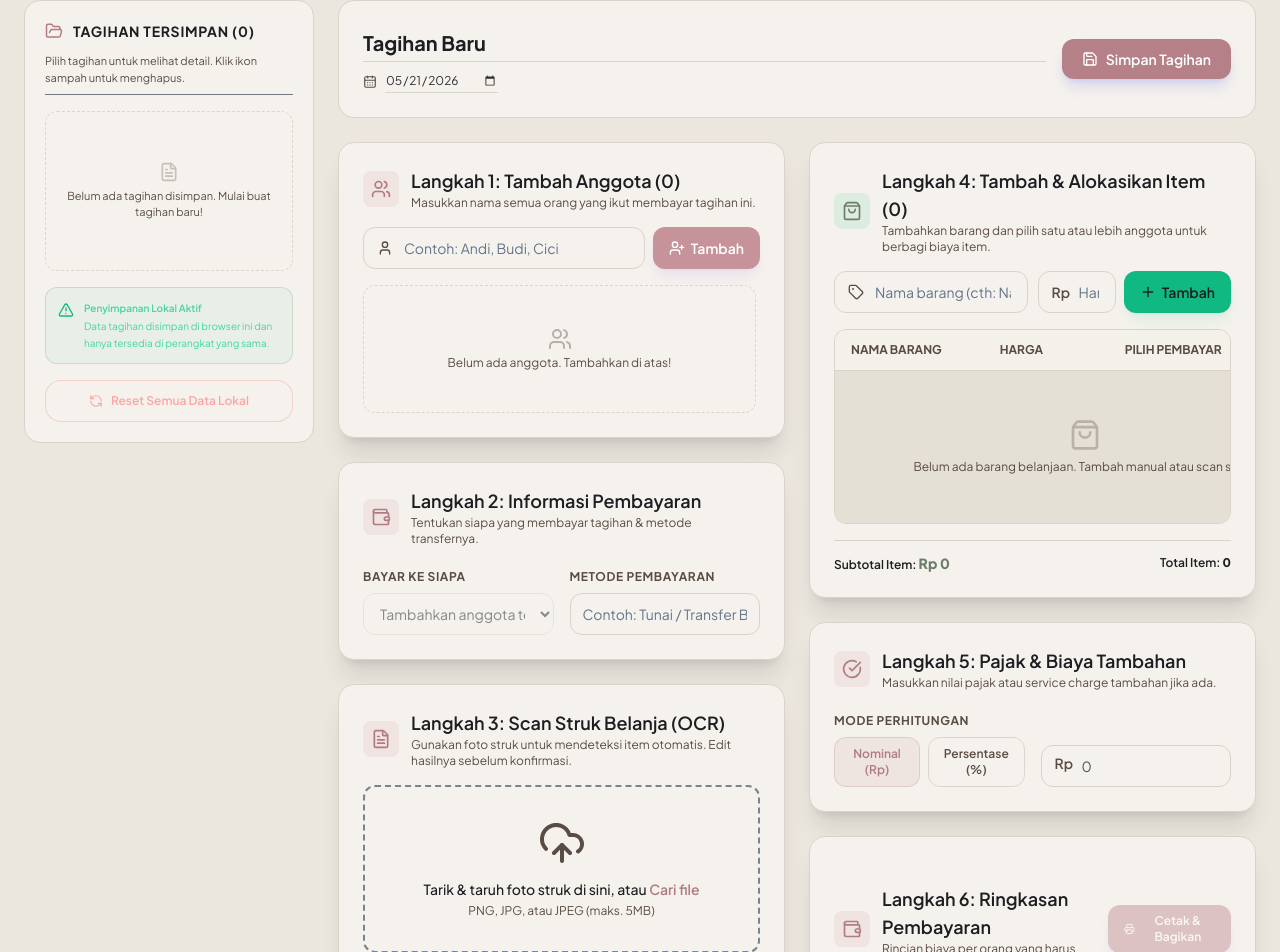
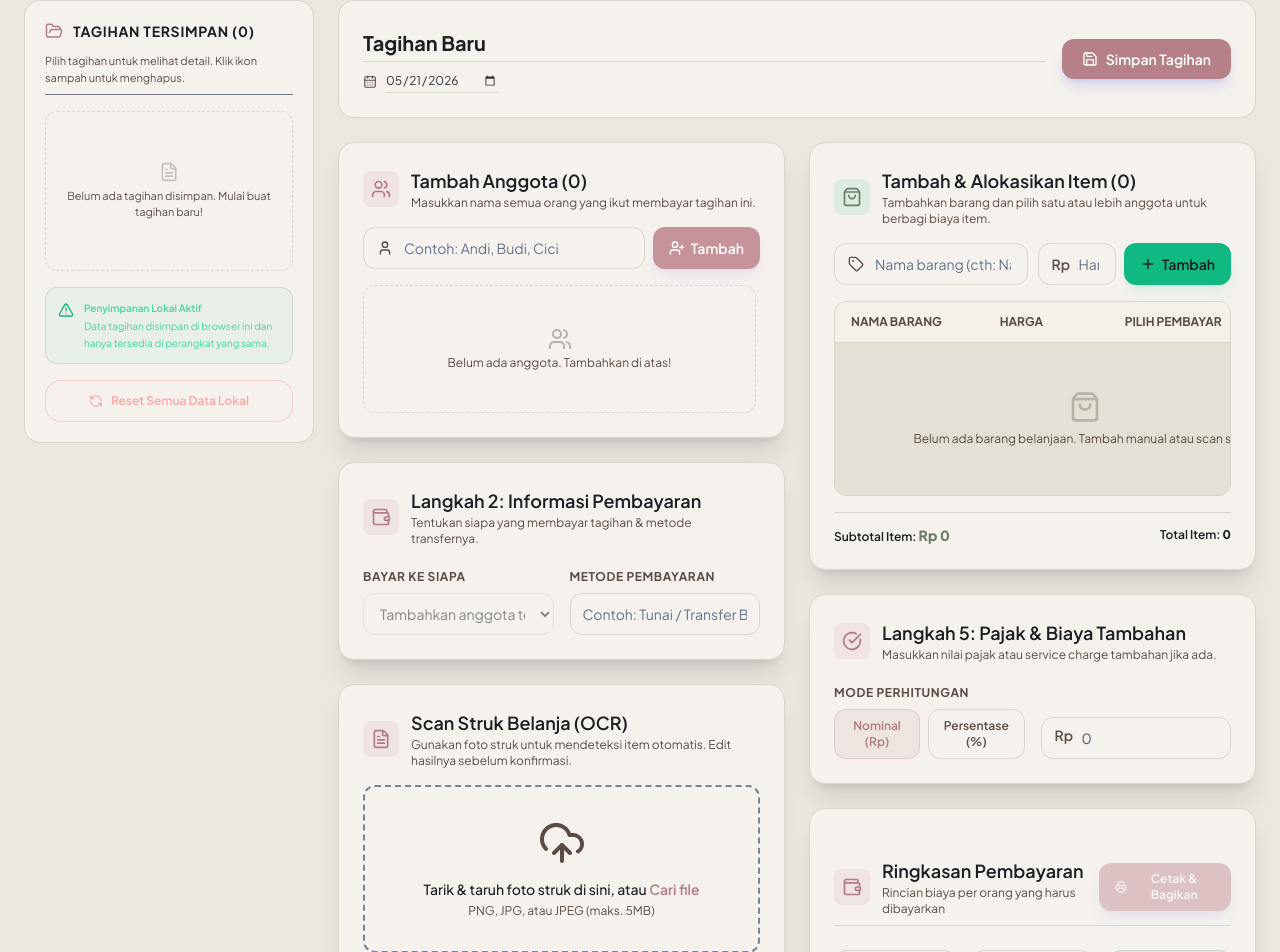
Before and after one commit to KIRRUU0/SplitBillPro, a React (Vite) app: page / in a window 1280 px wide. Shown: the part 357-1309 px from the top of the page. Built offline with nearby package versions, Linux system fonts and the light colour scheme.

Commit message:
update terbaru

```diff
--- a/src/components/ItemManager.tsx
+++ b/src/components/ItemManager.tsx
@@ -58,7 +58,7 @@ export const ItemManager: React.FC<ItemManagerProps> = ({
             <ShoppingBag size={20} />
           </div>
           <div>
-            <h3 className="font-semibold text-lg text-slate-100">Langkah 4: Tambah & Alokasikan Item ({items.length})</h3>
+            <h3 className="font-semibold text-lg text-slate-100">Tambah & Alokasikan Item ({items.length})</h3>
             <p className="text-xs text-slate-400">Tambahkan barang dan pilih satu atau lebih anggota untuk berbagi biaya item.</p>
           </div>
         </div>
--- a/src/components/MemberManager.tsx
+++ b/src/components/MemberManager.tsx
@@ -42,7 +42,7 @@ export const MemberManager: React.FC<MemberManagerProps> = ({
           <Users size={20} />
         </div>
         <div>
-          <h3 className="font-semibold text-lg text-slate-100">Langkah 1: Tambah Anggota ({members.length})</h3>
+          <h3 className="font-semibold text-lg text-slate-100">Tambah Anggota ({members.length})</h3>
           <p className="text-xs text-slate-400">Masukkan nama semua orang yang ikut membayar tagihan ini.</p>
         </div>
       </div>
--- a/src/components/PaymentSummary.tsx
+++ b/src/components/PaymentSummary.tsx
@@ -181,7 +181,7 @@ export const PaymentSummary: React.FC<PaymentSummaryProps> = ({
             <Wallet size={20} />
           </div>
           <div>
-            <h3 className="font-semibold text-lg text-slate-100">Langkah 6: Ringkasan Pembayaran</h3>
+            <h3 className="font-semibold text-lg text-slate-100">Ringkasan Pembayaran</h3>
             <p className="text-xs text-slate-400">Rincian biaya per orang yang harus dibayarkan</p>
           </div>
         </div>
@@ -238,7 +238,7 @@ export const PaymentSummary: React.FC<PaymentSummaryProps> = ({
             <AlertTriangle size={16} className="text-amber-400 flex-shrink-0 mt-0.5" />
             <div>
               <span className="font-semibold block mb-0.5">Pembayar Belum Ditentukan!</span>
-              Silakan pilih pembayar di <strong>Langkah 2: Informasi Pembayaran</strong> agar info penagihan dicetak lengkap.
+              Silakan pilih pembayar di <strong>Informasi Pembayaran</strong> agar info penagihan dicetak lengkap.
             </div>
           </div>
         )}
@@ -248,7 +248,7 @@ export const PaymentSummary: React.FC<PaymentSummaryProps> = ({
             <AlertTriangle size={16} className="text-amber-400 flex-shrink-0 mt-0.5" />
             <div>
               <span className="font-semibold block mb-0.5">Ada Item Belum Dialokasikan!</span>
-              Beberapa barang belanja belum didelegasikan kepada anggota di <strong>Langkah 4: Daftar & Alokasi Item</strong>.
+              Beberapa barang belanja belum didelegasikan kepada anggota di <strong>Daftar & Alokasi Item</strong>.
             </div>
           </div>
         )}
--- a/src/components/ReceiptScanner.tsx
+++ b/src/components/ReceiptScanner.tsx
@@ -284,7 +284,7 @@ export const ReceiptScanner: React.FC<ReceiptScannerProps> = ({ onItemsScanned }
           <FileText size={20} />
         </div>
         <div>
-          <h3 className="font-semibold text-lg text-slate-100">Langkah 3: Scan Struk Belanja (OCR)</h3>
+          <h3 className="font-semibold text-lg text-slate-100">Scan Struk Belanja (OCR)</h3>
           <p className="text-xs text-slate-400">Gunakan foto struk untuk mendeteksi item otomatis. Edit hasilnya sebelum konfirmasi.</p>
         </div>
       </div>
```
